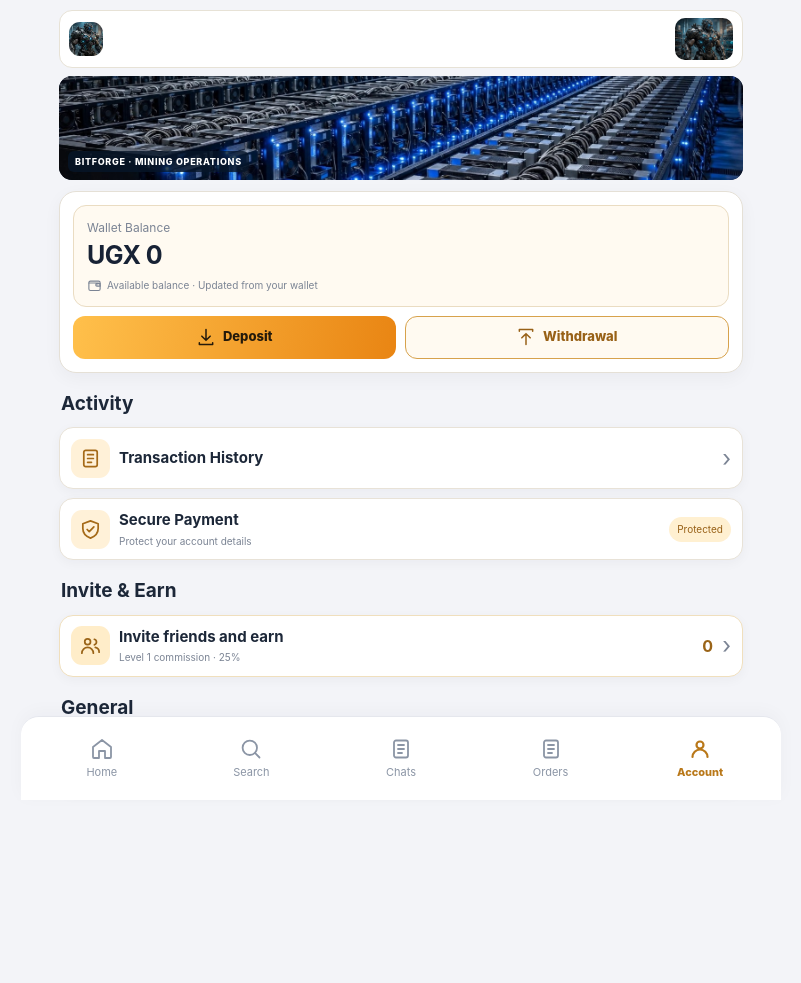
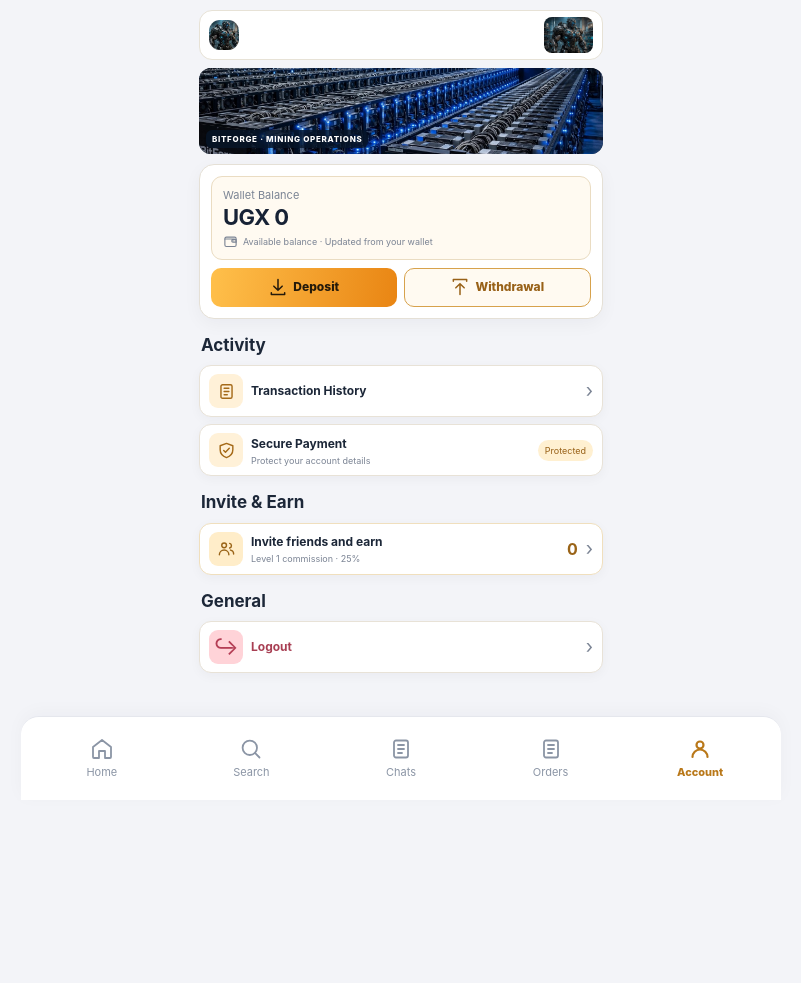
Before and after one commit to forextry298-del/BITFORGE-NEW, a Flask app: page /account in a window 1280 px wide. Shown: the whole page, without its empty margins (239-1040 px from the left). After the commit the page ends 776 px from the top, so only its background shows below. Run offline with Flask 3, Linux system fonts and the light colour scheme; a user stored in the database is signed in; data comes from the database, SQL or seed files in the repository; data that the repository does not hold is empty.

Commit message:
Match compact account page to invite design

```diff
--- a/static/style.css
+++ b/static/style.css
@@ -552,3 +552,28 @@ body{background:var(--page);color:var(--ink);font-size:15px}
 .auth-dark-panel .auth-submit{min-height:48px!important;border:1px solid #e7a12c!important;border-radius:13px!important;background:linear-gradient(110deg,#ffd16a 0%,#f5a623 48%,#df7c12 100%)!important;color:#21170a!important;font-size:15px!important;font-weight:900!important;letter-spacing:.2px!important;box-shadow:0 6px 15px #df941d38,inset 0 1px 0 #fff7d6!important;transition:transform .15s ease,filter .15s ease,box-shadow .15s ease}
 .auth-dark-panel .auth-submit:active{transform:translateY(1px) scale(.99);filter:brightness(.97)}
 .auth-dark-panel .auth-submit:focus-visible{outline:3px solid #f4bd55!important;outline-offset:3px}
+
+/* Account page: compact sizing to match Invite & Earn mobile layout */
+.account-clean{width:min(100% - 28px,440px)!important;max-width:440px!important;margin-left:auto!important;margin-right:auto!important;padding-top:10px!important;padding-bottom:92px!important}
+.account-clean .account-brand-robot{margin:0 0 8px!important;padding:6px 9px!important;min-height:48px!important;border-radius:13px!important}
+.account-clean .account-brand-logo{width:30px!important;height:30px!important}
+.account-clean .account-robot-image{width:49px!important;height:36px!important;border-radius:8px!important}
+.account-clean .account-facility-banner{height:86px!important;margin:0 0 10px!important;border-radius:12px!important}
+.account-clean .account-facility-banner img{object-fit:cover!important}
+.account-clean .account-facility-banner span{font-size:8px!important;padding:3px 6px!important;bottom:6px!important;left:7px!important}
+.account-clean .profile-card{padding:11px!important;border-radius:15px!important}
+.account-clean .profile-balance{padding:10px 11px!important;margin:0 0 8px!important;border-radius:11px!important}
+.account-clean .profile-balance>span{font-size:11px!important}
+.account-clean .profile-balance>strong{font-size:22px!important;line-height:1.2!important}
+.account-clean .profile-balance>small{font-size:9px!important;margin-top:4px!important}
+.account-clean .profile-actions{gap:7px!important}
+.account-clean .profile-actions a{min-height:39px!important;padding:8px 7px!important;border-radius:10px!important;font-size:12px!important;gap:5px!important}
+.account-clean .account-section-title{font-size:17px!important;margin:14px 2px 7px!important}
+.account-clean .account-menu-row{min-height:52px!important;padding:7px 9px!important;margin:7px 0!important;border-radius:12px!important;gap:8px!important;font-size:12px!important}
+.account-clean .account-menu-row>span:nth-child(2){font-size:12px!important}
+.account-clean .account-menu-icon{width:34px!important;height:34px!important;flex:0 0 34px!important;border-radius:9px!important}
+.account-clean .account-menu-icon svg{width:19px!important;height:19px!important}
+.account-clean .account-menu-row small{font-size:9px!important;line-height:1.3!important;margin-top:2px!important}
+.account-clean .account-menu-row em{font-size:9px!important;padding:4px 7px!important}
+.account-clean .account-menu-row>b{font-size:19px!important}
+@media(max-width:390px){.account-clean{width:calc(100% - 24px)!important;padding-left:0!important;padding-right:0!important}.account-clean .account-facility-banner{height:78px!important}.account-clean .profile-balance>strong{font-size:21px!important}}
```
